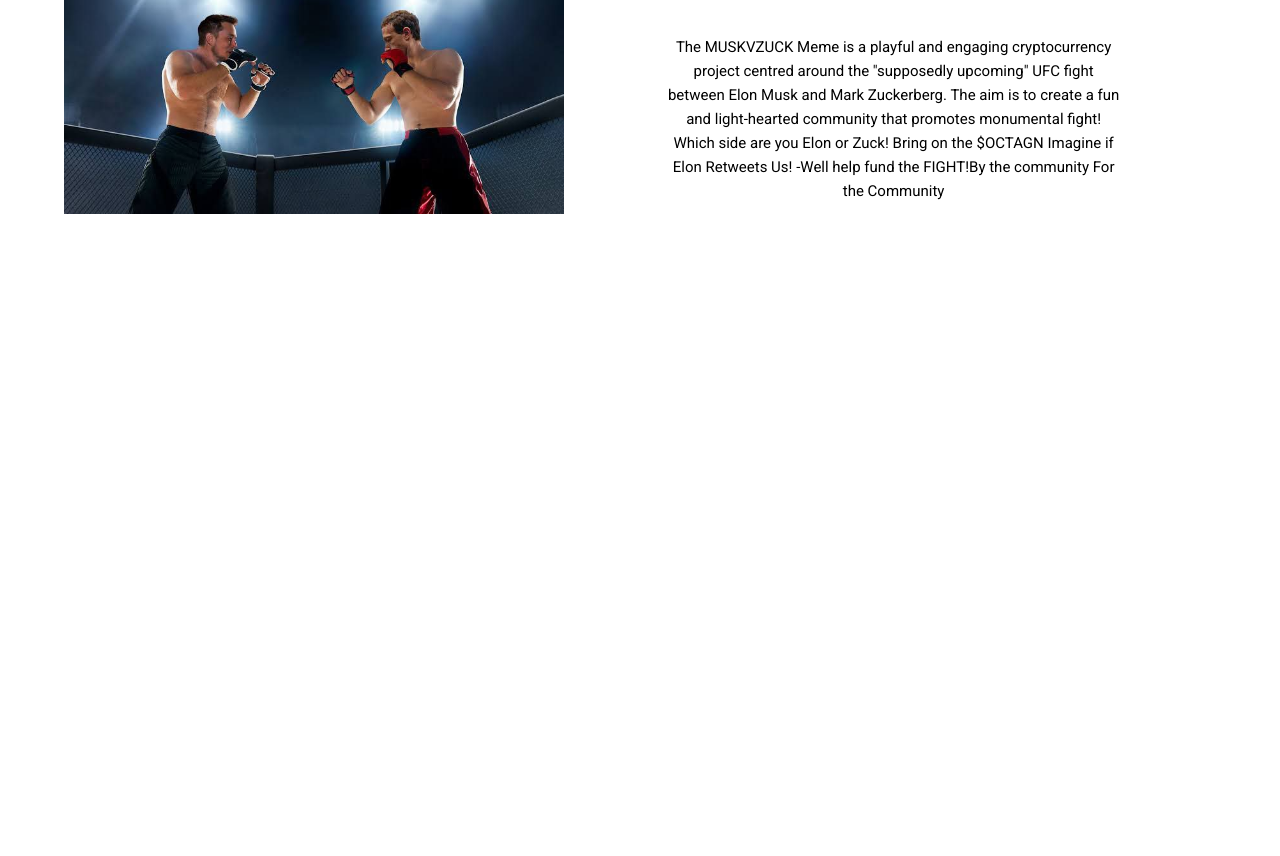
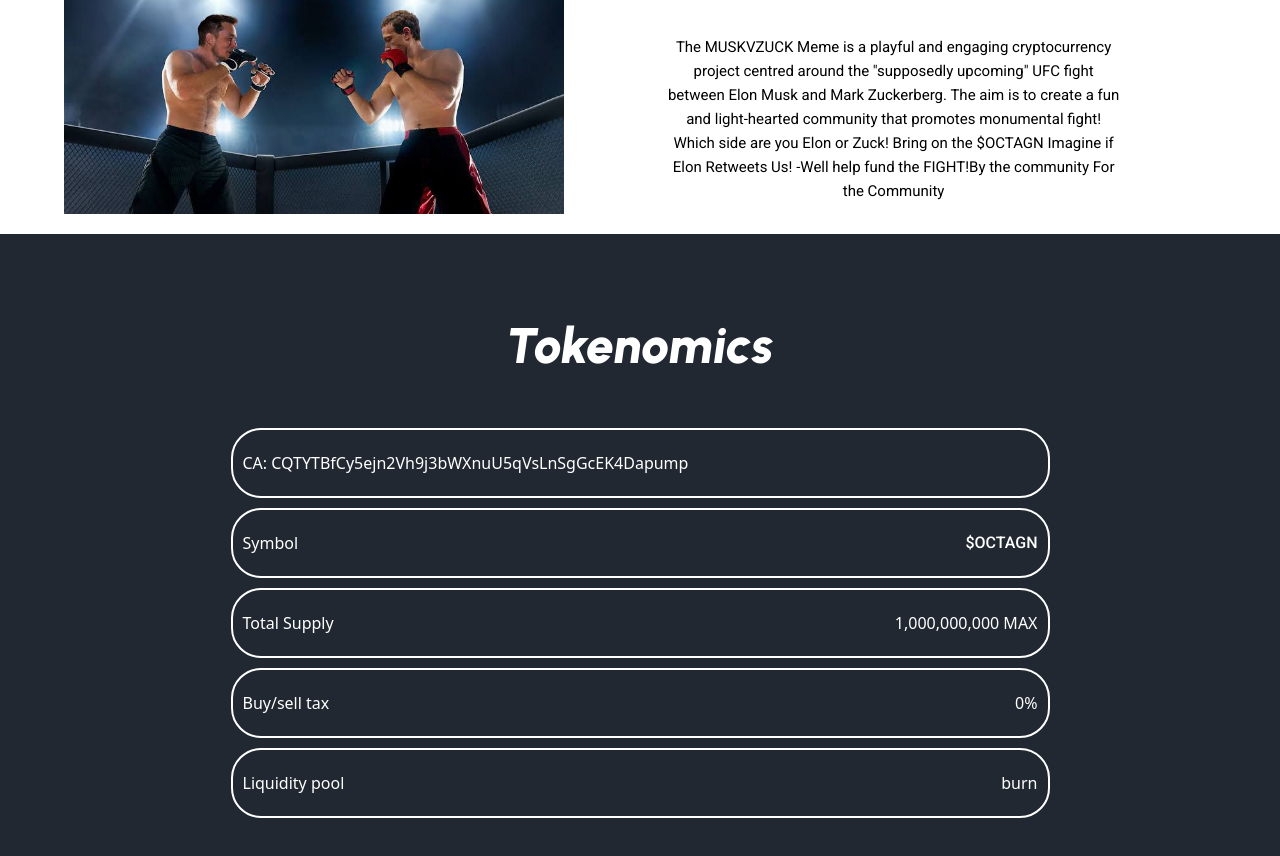
Before and after one commit to iammichaelcodes/octagn-app, a React (Vite) app: page / in a window 1280 px wide. Shown: the part 1744-2600 px from the top of the page. Before the commit the page ends 1978 px from the top, so only its background shows below. Built offline with nearby package versions, Linux system fonts and the light colour scheme.

Commit message:
updating files

```diff
--- a/src/index.css
+++ b/src/index.css
@@ -80,6 +80,12 @@
   font-weight:400;
   font-style: normal;
 }
+.urbanist-bold {
+  font-family: "Urbanist", sans-serif;
+  font-optical-sizing: auto;
+  font-weight:900;
+  font-style: italic;
+}
 
   :root{
     --main--color:#003E88;
--- a/src/views/Home.jsx
+++ b/src/views/Home.jsx
@@ -37,15 +37,22 @@ const Home = () => {
                     <img  src={ring} className={styles.img_div}/>
                      <span className={styles.bgOverlay}></span>
                     <div>
-
                     <h1 className="urbanist-medium">MUSK VS ZUCK</h1>
                     <p className="roboto-medium">The MUSKVZUCK Meme is a playful and engaging cryptocurrency project centred around the "supposedly upcoming" UFC fight between Elon Musk and Mark Zuckerberg.
                     The aim is to create a fun and light-hearted community that promotes monumental fight! Which side are you Elon or Zuck! Bring on the $OCTAGN Imagine if Elon Retweets Us! -Well help fund the FIGHT!By the community For the Community</p>
                     </div>
                 </div>
              </section>
-             <section>
+             <section className={styles.Tokens}>
+                   <div>
+                       <h1 className="urbanist-bold">Tokenomics</h1>
+                       <div className={`${styles.CA} ${styles.firstspan}`}><span>CA: CQTYTBfCy5ejn2Vh9j3bWXnuU5qVsLnSgGcEK4Dapump</span></div>
+                       <div className={styles.CA}><span>Symbol</span> <span className="roboto-medium">$OCTAGN</span></div>
+                        <div className={styles.CA}><span>Total Supply</span> <span>1,000,000,000 MAX</span></div>
 
+                        <div className={styles.CA}><span>Buy/sell tax</span> <span>0%</span></div>
+                        <div className={styles.CA}><span>Liquidity pool</span><span>burn</span></div>
+                  </div>
              </section>
         </Fragment>
     )
--- a/src/views/css/home.module.css
+++ b/src/views/css/home.module.css
@@ -1,4 +1,4 @@
-.about, .video{
+.about, .video, .Tokens{
     display: flex;
     justify-content: center;
     align-items: center;
@@ -109,6 +109,35 @@ video {
 .bgOverlay {
     display: none;
 }
+.Tokens > div {
+    width: var(--developers--width);
+    display: flex;
+    flex-direction: column;
+    justify-content: center;
+    align-items: center;
+    padding: 10px 15px;
+    padding-bottom: 40px;
+    gap: 10px;
+}
+.CA {
+    width: 70%;
+    border: 2px solid white;
+    border-radius: 30px;
+    padding: 5px 10px;
+    height: 70px;
+    display: flex;
+    align-items: center;
+    color: white;
+    justify-content: space-between;
+}
+.Tokens > div > h1 {
+    font-size: 50px;
+    color: white;
+}
+.details {
+    display: flex;
+    flex-direction: row;
+}
 
 @media screen and (max-width:990px) {
     .ringDiv>  div {
@@ -152,13 +181,12 @@ video {
         font-size: 18px;
         width: 100%;
         font-weight: 600;
+        width: 90%;
     }
     .img_div {
         display: none;
     }
-    .video > div > h1 {
-        width: 90%;
-    }
+
     .ringDiv {
         display: flex;
         width: 100%;
@@ -193,5 +221,23 @@ video {
         top: 0;
         left: 0;
     }
+    .Tokens > div {
+        padding-top: 5px;
+    }
+    .Tokens > div > h1 {
+        width: 90%;
+        text-align: center;
+        font-size: 30px;
+        margin-top: 0px;
+    }
+    .CA {
+        width: 90%;
+    }
+    .firstspan {
+        justify-content: flex-start;
+    }
+    .firstspan > span {
+        font-size: 15px;
+    }
 
 }
```
